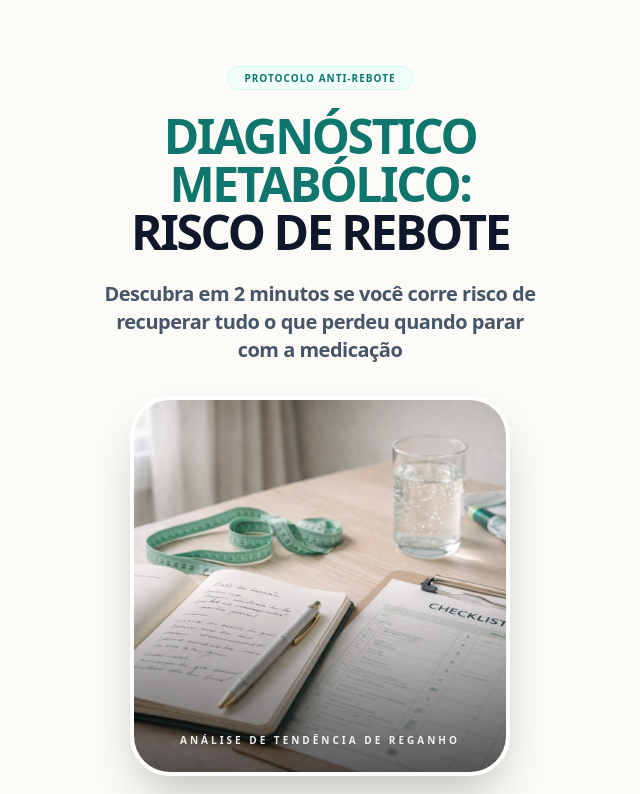
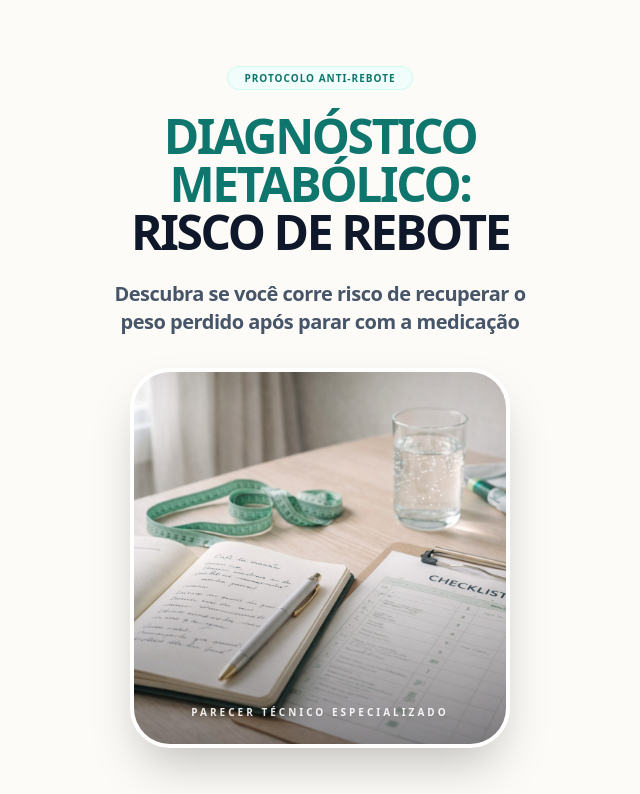
Before and after one commit to Gguga/quiz, a React (Vite) app: page / in a window 1280 px wide. Shown: the top 794 px of the page, without its empty margins (320-960 px from the left). Built offline with nearby package versions, Linux system fonts and the light colour scheme.

Commit message:
Update App.tsx

```diff
--- a/App.tsx
+++ b/App.tsx
@@ -16,26 +16,7 @@ const App: React.FC = () => {
   const [loading, setLoading] = useState<boolean>(false);
   const [loadingProgress, setLoadingProgress] = useState<number>(0);
 
-  // Lista exaustiva de possíveis nomes baseada em erros comuns (maiusculas/minusculas/extensões)
-  const myImages = [
-    'capa.jpeg', 'capa.jpg', 'capa.png',
-    'Capa.jpeg', 'Capa.jpg', 'Capa.png',
-    'capa.jpeg.jpeg', 'CAPA.JPG', 'CAPA.JPEG'
-  ];
-  const [imgIdx, setImgIdx] = useState(0);
-  const [imgStatus, setImgStatus] = useState<'loading' | 'loaded' | 'error'>('loading');
-
   const apiDataRef = useRef<QuizResults | null>(null);
-
-  // Fallback de segurança: Se em 2.5 segundos a imagem não carregar, libera a visualização profissional
-  useEffect(() => {
-    const timer = setTimeout(() => {
-      if (imgStatus === 'loading') {
-        setImgStatus('error');
-      }
-    }, 2500);
-    return () => clearTimeout(timer);
-  }, [imgStatus]);
 
   const getQuestionIndex = (step: number) => {
     const mapping: Record<number, number> = {
@@ -70,7 +51,7 @@ const App: React.FC = () => {
       apiDataRef.current = {
         score: 85,
         riskLevel: "Alto",
-        personalizedMessage: "Risco elevado de rebote metabólico detectado devido ao padrão de ingestão proteica e massa magra.",
+        personalizedMessage: "Risco elevado de rebote metabólico detectado devido ao seu perfil de ingestão proteica.",
         keyInsights: ["Priorize o aporte de proteínas.", "Inicie treinos de força.", "Consuma 3L de água."]
       };
     });
@@ -82,9 +63,9 @@ const App: React.FC = () => {
       setLoadingProgress(prev => {
         if (prev >= 99 && !apiDataRef.current) return 99;
         if (apiDataRef.current && prev >= 90) return 100;
-        return prev + 0.8;
+        return prev + 1;
       });
-    }, 50);
+    }, 40);
     return () => clearInterval(interval);
   }, [loading]);
 
@@ -94,18 +75,6 @@ const App: React.FC = () => {
       setLoading(false);
     }
   }, [loadingProgress]);
-
-  const handleImageError = () => {
-    if (imgIdx < myImages.length - 1) {
-      setImgIdx(prev => prev + 1);
-    } else {
-      setImgStatus('error');
-    }
-  };
-
-  const handleImageLoad = () => {
-    setImgStatus('loaded');
-  };
 
   const qIdx = getQuestionIndex(currentStep);
   const totalSteps = 13;
@@ -127,46 +96,33 @@ const App: React.FC = () => {
               </h1>
 
               <h2 className="text-slate-600 font-bold text-lg md:text-xl max-w-md mx-auto leading-tight tracking-tight pt-2">
-                Descubra em 2 minutos se você corre risco de recuperar tudo o que perdeu quando parar com a medicação
+                Descubra se você corre risco de recuperar o peso perdido após parar com a medicação
               </h2>
             </div>
 
-            {/* SLOT DE IMAGEM INTELIGENTE */}
-            <div className="relative mx-auto w-full max-w-[380px] aspect-square rounded-[2.5rem] overflow-hidden shadow-2xl border-4 border-white bg-white flex items-center justify-center">
+            {/* SLOT DE IMAGEM SIMPLIFICADO: APENAS TENTA CARREGAR capa.jpeg */}
+            <div className="relative mx-auto w-full max-w-[380px] aspect-square rounded-[2.5rem] overflow-hidden shadow-2xl border-4 border-white bg-slate-50">
+               {/* Fundo de placeholder que só aparece se a imagem falhar */}
+               <div className="absolute inset-0 flex flex-col items-center justify-center p-8 text-center bg-gradient-to-br from-slate-50 to-teal-50/30">
+                  <div className="w-16 h-16 bg-white rounded-2xl shadow-sm flex items-center justify-center mb-3 border border-teal-100">
+                     <span className="text-3xl opacity-50">👨‍⚕️</span>
+                  </div>
+                  <p className="text-[#0f766e] font-black uppercase tracking-tighter">Gustavo Campos</p>
+                  <p className="text-slate-400 text-[9px] font-bold uppercase tracking-widest">Nutricionista</p>
+               </div>
 
-               {/* Caso a imagem não carregue, mostra este fundo profissional em vez do erro */}
-               {imgStatus !== 'loaded' && (
-                 <div className="absolute inset-0 bg-gradient-to-br from-teal-50 to-slate-100 flex flex-col items-center justify-center p-8 text-center">
-                    <div className="w-20 h-20 bg-white rounded-3xl shadow-sm flex items-center justify-center mb-4 border border-teal-100">
-                       <span className="text-4xl text-[#0f766e]">👨‍⚕️</span>
-                    </div>
-                    <div className="space-y-1">
-                      <p className="text-[#0f766e] text-lg font-black uppercase tracking-tighter leading-none">Gustavo Campos</p>
-                      <p className="text-slate-400 text-[10px] font-bold uppercase tracking-widest">Nutricionista</p>
-                    </div>
-
-                    {imgStatus === 'loading' && (
-                      <div className="absolute bottom-6 w-8 h-8 border-2 border-teal-100 border-t-[#0f766e] rounded-full animate-spin"></div>
-                    )}
-                 </div>
-               )}
-
+               {/* Sua imagem por cima */}
                <img
-                 src={myImages[imgIdx]}
+                 src="capa.jpeg"
                  alt=""
-                 className={`w-full h-full object-cover transition-opacity duration-700 ${imgStatus === 'loaded' ? 'opacity-100' : 'opacity-0'}`}
-                 onError={handleImageError}
-                 onLoad={handleImageLoad}
+                 className="absolute inset-0 w-full h-full object-cover z-10"
+                 onError={(e) => (e.currentTarget.style.display = 'none')}
                />
 
-               {imgStatus === 'loaded' && (
-                 <>
-                  <div className="absolute inset-0 bg-gradient-to-t from-black/60 via-transparent to-transparent"></div>
-                  <div className="absolute bottom-6 left-0 right-0">
-                      <p className="text-white text-[10px] font-black uppercase tracking-[0.3em] opacity-90 drop-shadow-md">Análise de Tendência de Reganho</p>
-                  </div>
-                 </>
-               )}
+               <div className="absolute inset-0 bg-gradient-to-t from-black/40 via-transparent to-transparent z-20 pointer-events-none"></div>
+               <div className="absolute bottom-6 left-0 right-0 z-30">
+                  <p className="text-white text-[10px] font-black uppercase tracking-[0.3em] opacity-90 drop-shadow-md">Parecer Técnico Especializado</p>
+               </div>
             </div>
 
             <div className="pt-4">
```
